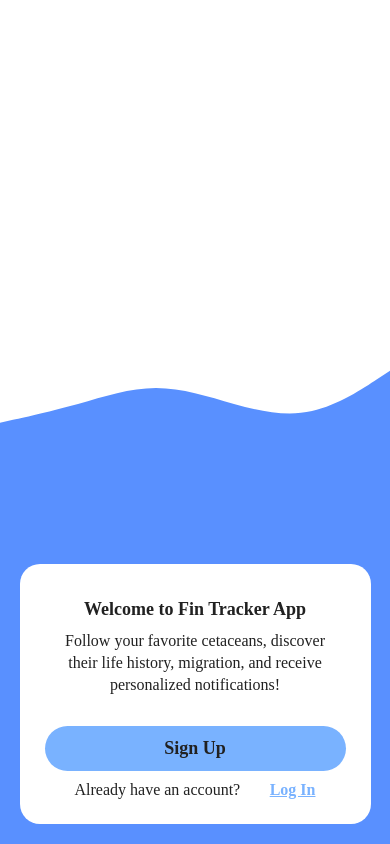
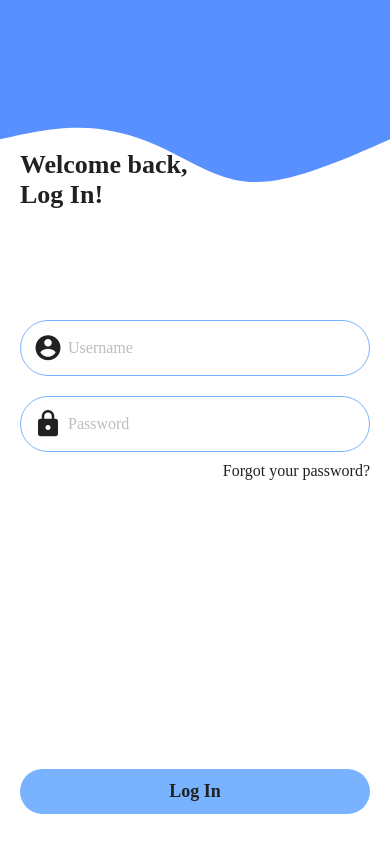
Before and after one commit to luamendonca21/FinTracker, a React Native app: screen / in a window 390 px wide. Built offline with nearby package versions, Linux system fonts and the light colour scheme.

Commit message:
welcome screen done

```diff
--- a/App.js
+++ b/App.js
@@ -7,7 +7,7 @@ import LoginScreen from "./app/screens/LoginScreen";
 import RegisterScreen from "./app/screens/RegisterScreen";
 import WelcomeScreen from "./app/screens/WelcomeScreen";
 export default function App() {
-  return <WelcomeScreen />;
+  return <LoginScreen />;
 }
 
 const styles = StyleSheet.create({
--- a/app/components/WavyFooter.js
+++ b/app/components/WavyFooter.js
@@ -1,7 +1,7 @@
 import React from "react";
 import { View } from "react-native";
 import Svg, { Path } from "react-native-svg";
-const WavyHeader = ({
+const WavyFooter = ({
   color,
   customWavePattern,
   customHeight,
@@ -23,4 +23,4 @@ const WavyHeader = ({
     </View>
   );
 };
-export default WavyHeader;
+export default WavyFooter;
--- a/app/screens/WelcomeScreen.js
+++ b/app/screens/WelcomeScreen.js
@@ -1,5 +1,5 @@
 import React from "react";
-import { View, StyleSheet } from "react-native";
+import { View, StyleSheet, Image } from "react-native";
 import AppText from "../components/AppText";
 import AppButton from "../components/AppButton";
 import LinkButton from "../components/LinkButton";
@@ -9,16 +9,21 @@ import Screen from "../components/Screen";
 const WelcomeScreen = (props) => {
   return (
     <Screen>
+      <View style={styles.container}>
+        <Image style={styles.image} source={require("../icon.png")} />
+        <AppText style={styles.title}>Fin Tracker</AppText>
+      </View>
       <WavyFooter
         customHeight={400}
-        customButtom={110}
+        customButtom={120}
         color="#5990FF"
-        customWavePattern="M0,192L48,181.3C96,171,192,149,288,122.7C384,96,480,64,576,64C672,64,768,96,864,122.7C960,149,1056,171,1152,149.3C1248,128,1344,64,1392,32L1440,0L1440,320L1392,320C1344,320,1248,320,1152,320C1056,320,960,320,864,320C768,320,672,320,576,320C480,320,384,320,288,320C192,320,96,320,48,320L0,320Z"
+        customWavePattern="M0,64L40,69.3C80,75,160,85,240,117.3C320,149,400,203,480,197.3C560,192,640,128,720,112C800,96,880,128,960,160C1040,192,1120,224,1200,229.3C1280,235,1360,213,1400,202.7L1440,192L1440,320L1400,320C1360,320,1280,320,1200,320C1120,320,1040,320,960,320C880,320,800,320,720,320C640,320,560,320,480,320C400,320,320,320,240,320C160,320,80,320,40,320L0,320Z"
         style={styles.wave}
       />
-      <View style={styles.container}>
-        <AppText style={styles.title}>Welcome to Fin Tracker App</AppText>
-        <AppText style={styles.subTitle}>
+
+      <View style={styles.footerContainer}>
+        <AppText style={styles.welcome}>Welcome to Fin Tracker App</AppText>
+        <AppText style={styles.welcomeDescription}>
           Follow your favorite cetaceans, discover their life history,
           migration, and receive personalized notifications!
         </AppText>
@@ -34,6 +39,17 @@ const WelcomeScreen = (props) => {
 
 const styles = StyleSheet.create({
   container: {
+    alignItems: "center",
+    marginTop: 100,
+    justifyContent: "center",
+  },
+  title: {
+    marginTop: 15,
+    fontSize: 26,
+    fontWeight: "bold",
+  },
+  image: { width: 120, height: 150 },
+  footerContainer: {
     padding: 25,
     alignItems: "center",
     justifyContent: "center",
@@ -44,8 +60,12 @@ const styles = StyleSheet.create({
     backgroundColor: defaultStyles.colors.white,
     borderRadius: 20,
   },
-  title: { fontSize: 18, fontWeight: "bold", padding: 10 },
-  subTitle: {
+  welcome: {
+    fontSize: 18,
+    fontWeight: "bold",
+    padding: 10,
+  },
+  welcomeDescription: {
     textAlign: "center",
     paddingHorizontal: 15,
     marginBottom: 20,
```
Also changed, not shown: app/components/Wave.js (added), app/icon.png (added).
